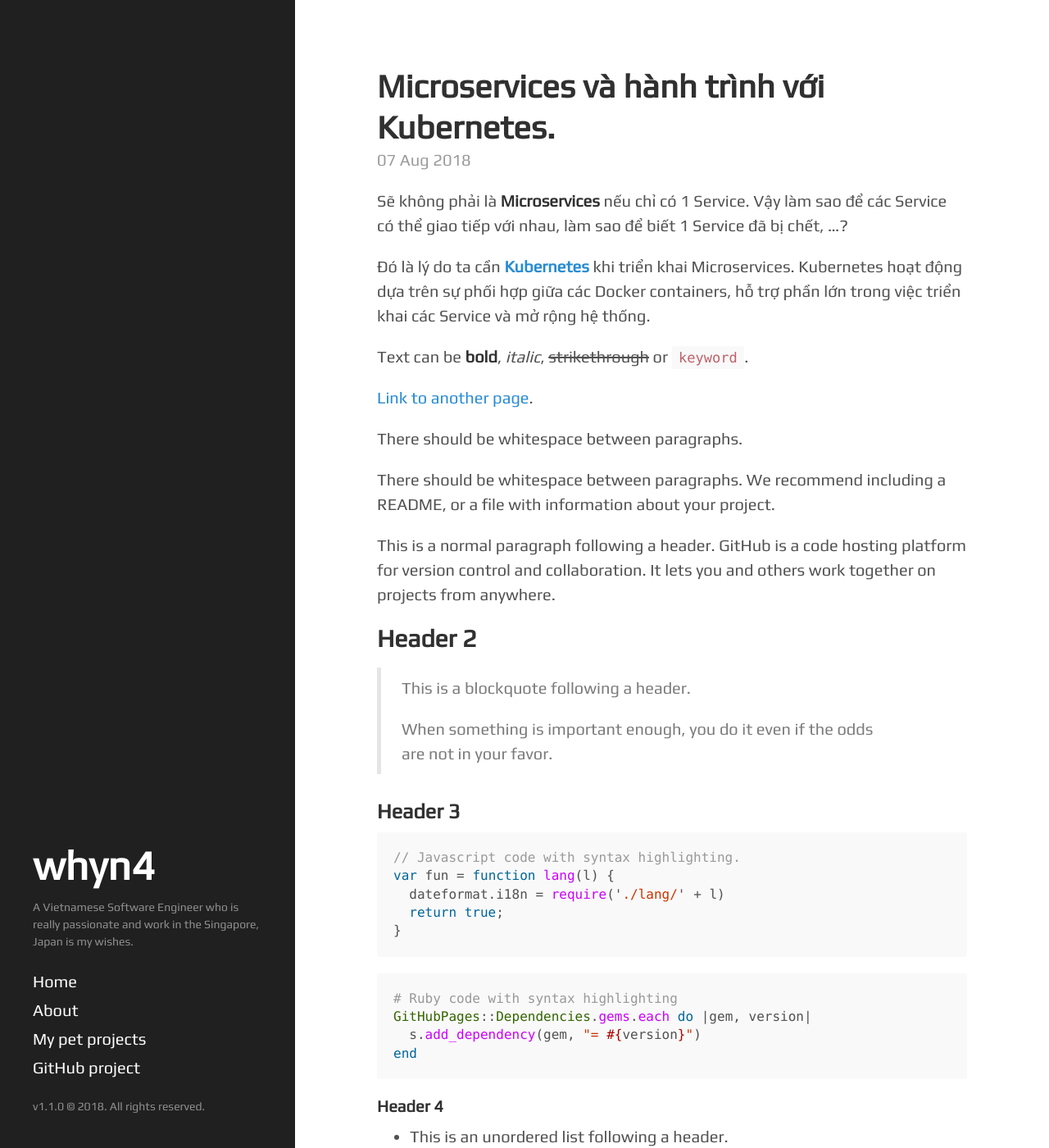
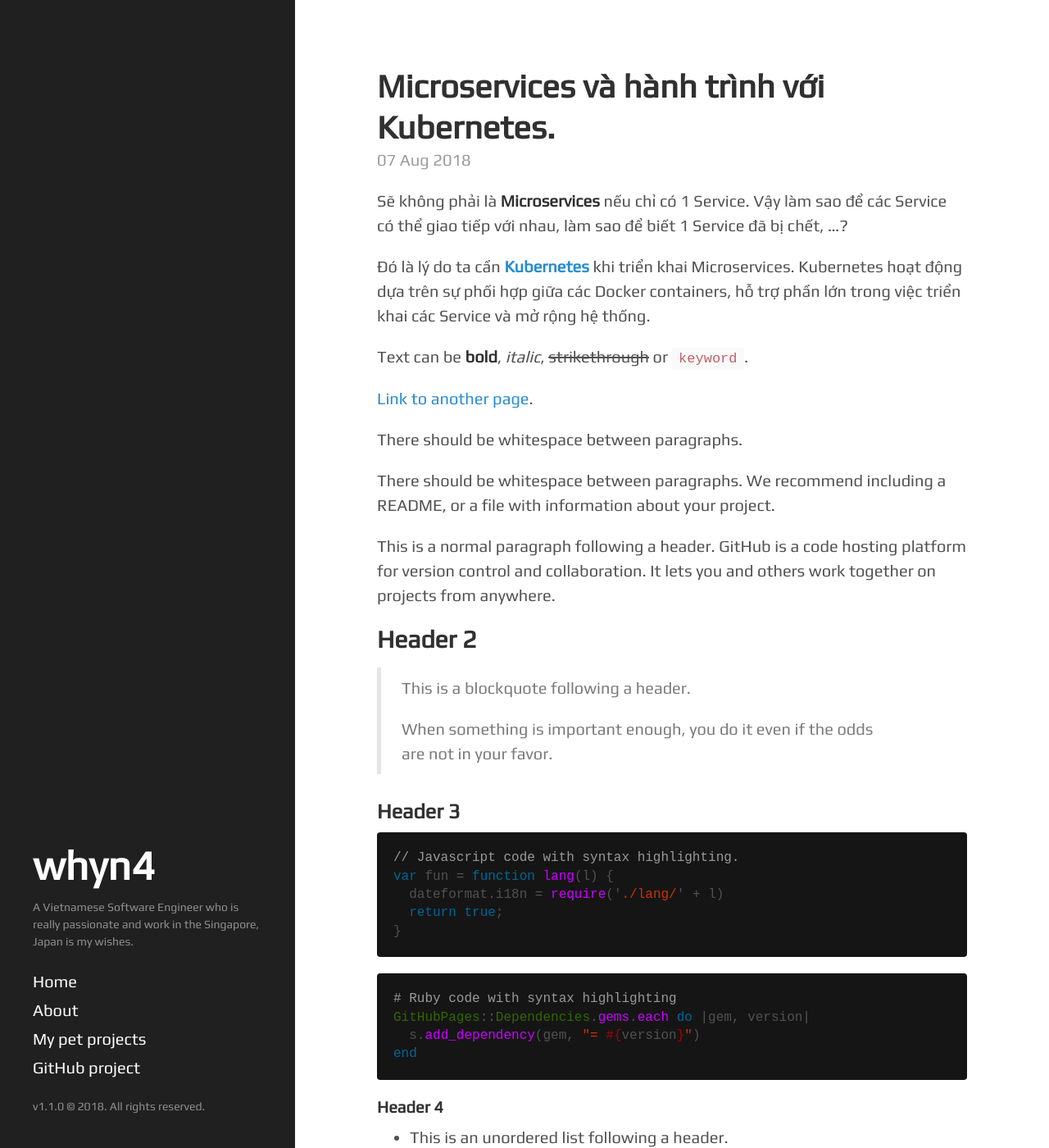
Before and after one commit to Quynh-Nguyen/quynh-nguyen.github.io, a Jekyll site: the page built from _posts/2018-08-07-microservices-kubernetes.md, in a window 1280 px wide and 1400 px high. Shown: the whole window at 82% size. Built offline with Jekyll 4.4.1, drawn with Linux system fonts in a browser that asks for light colours.

Commit message:
Update poole.css

```diff
--- a/public/css/poole.css
+++ b/public/css/poole.css
@@ -149,7 +149,8 @@ abbr[title] {
 
 /* Code */
 code,
-pre {
+
+{
   font-family: Menlo, Monaco, "Courier New", monospace;
 }
 code {
@@ -170,7 +171,8 @@ pre {
   white-space: pre-wrap;
   word-break: break-all;
   word-wrap: break-word;
-  background-color: #f9f9f9;
+  background-color: #151515;
+  box-shadown: 0 10px 70px rgba(0,0,0,.55);
 }
 pre code {
   padding: 0;
```
